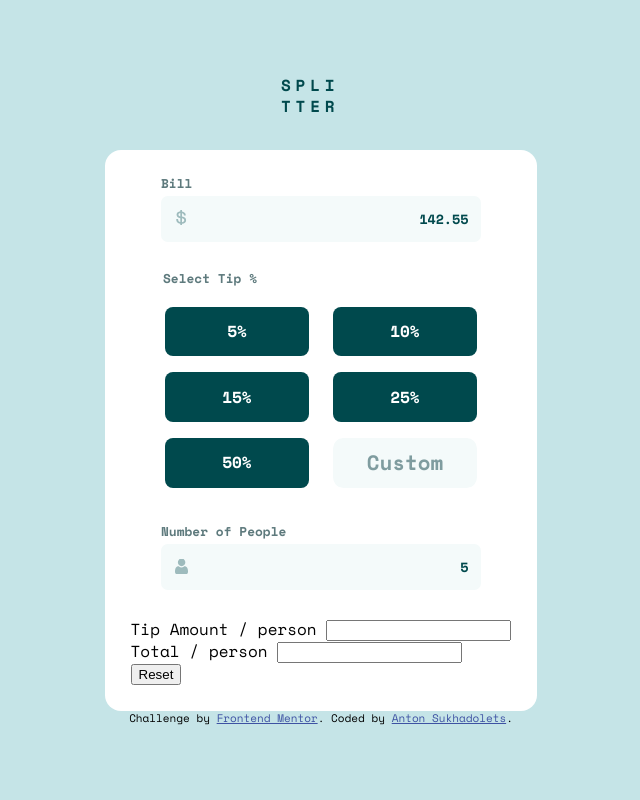
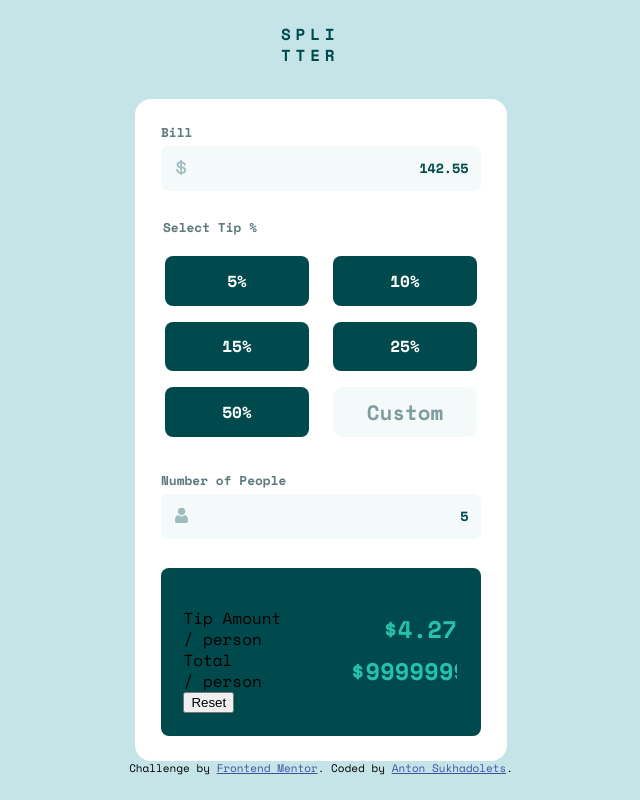
Before and after one commit to SuhodolecA/Tip-calculator-app-challenge-hub, a plain HTML site: page index.html in a window 1280 px wide. Shown: the whole page, without its empty margins (319-959 px from the left). Drawn offline with nearby package versions, Linux system fonts and the light colour scheme.

Commit message:
feat: add some styles for calculator-output-section

```diff
--- a/assets/styles/_calculator-input-section.scss
+++ b/assets/styles/_calculator-input-section.scss
@@ -56,6 +56,7 @@
 
                     &__radio:checked ~ &__label {
                         background: $color-strong-cyan;
+                        color: $color-very-dark-cyan;
                     }
 
                     &__custom {
@@ -69,6 +70,11 @@
                         font-weight: $fw-b;
                         border-radius: .5em;
                         cursor: pointer;
+                        -webkit-caret-color: $color-strong-cyan;
+                        -moz-caret-color: $color-strong-cyan;
+                        -ms-caret-color: $color-strong-cyan;
+                        -o-caret-color: $color-strong-cyan;
+                        caret-color: $color-strong-cyan;
                         transition: all .2s linear;
 
                         &::placeholder {
@@ -83,6 +89,7 @@
                         &:focus::placeholder{
                             opacity: 0;
                         }
+
                     }
                 }
 
--- /dev/null
+++ b/assets/styles/_calculator-output-section.scss
@@ -0,0 +1,29 @@
+.calculator-output-section {
+    background: $color-very-dark-cyan;
+    border-radius: .5em;
+    padding: 2.5em 1.4em 1.4em;
+    max-width: 20em;
+
+    &__item {
+        display: flex;
+        justify-content: space-between;
+        align-items: center;
+
+        &-title {
+            display: flex;
+            flex-direction: column;
+        }
+
+        &-input {
+            text-align: right;
+            border: 0;
+            background: transparent;
+            outline: none;
+            color: $color-strong-cyan;
+            font-family: $ff-space-mono;
+            font-size: $fs-xl;
+            font-weight: $fw-b;
+            max-width: 40%;
+        }
+    }
+}
--- a/assets/styles/_globals.scss
+++ b/assets/styles/_globals.scss
@@ -46,6 +46,11 @@ main {
     margin-bottom: 2.2em;
     outline: none;
     transition: border .2s linear;
+    -webkit-caret-color: $color-strong-cyan;
+    -moz-caret-color: $color-strong-cyan;
+    -ms-caret-color: $color-strong-cyan;
+    -o-caret-color: $color-strong-cyan;
+    caret-color: $color-strong-cyan;
 
     &.error:focus {
         border-color: red;
--- a/assets/styles/style.scss
+++ b/assets/styles/style.scss
@@ -2,3 +2,4 @@
 @import 'globals';
 @import 'main-title';
 @import 'calculator-input-section';
+@import 'calculator-output-section';
--- a/index.html
+++ b/index.html
@@ -74,19 +74,19 @@
           </div>
         </div>
         <div class="calculator-output-section">
-          <div class="calculator-output-section__amount">
-            <label for="tip-amount" class="calculator-output-section__amount-title">
+          <div class="calculator-output-section__item calculator-output-amount">
+            <label for="tip-amount" class="calculator-output-section__item-title">
               <span>Tip Amount</span>
               <span>/ person</span>
             </label>
-            <input type="text" class="calculator-output-section__amount-input" name="amount" id="tip-amount" />
+            <input type="text" class="calculator-output-section__item-input" name="amount" id="tip-amount" value="$4.27" disabled />
           </div>
-          <div class="calculator-output-section__total">
-            <label for="tip-total" class="calculator-output-section__amount-title">
+          <div class="calculator-output-section__item calculator-output-total">
+            <label for="tip-total" class="calculator-output-section__item-title">
               <span>Total</span>
               <span>/ person</span>
             </label>
-            <input type="text" class="calculator-output-section__total-input" name="total" id="tip-total" />
+            <input type="text" class="calculator-output-section__item-input" name="total" id="tip-total" value="$9999999" disabled />
           </div>
           <button class="calculator-output-section__reset-btn">Reset</button>
         </div>
```
Also changed, not shown: assets/styles/style.css, 1 other file.
